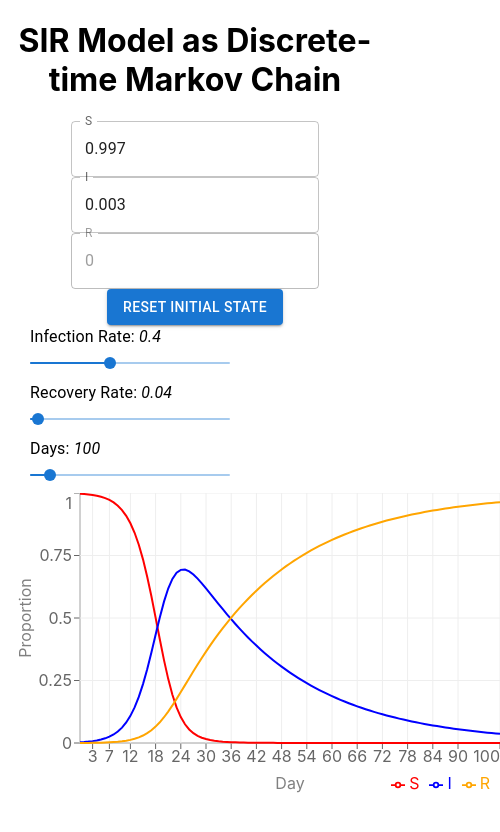
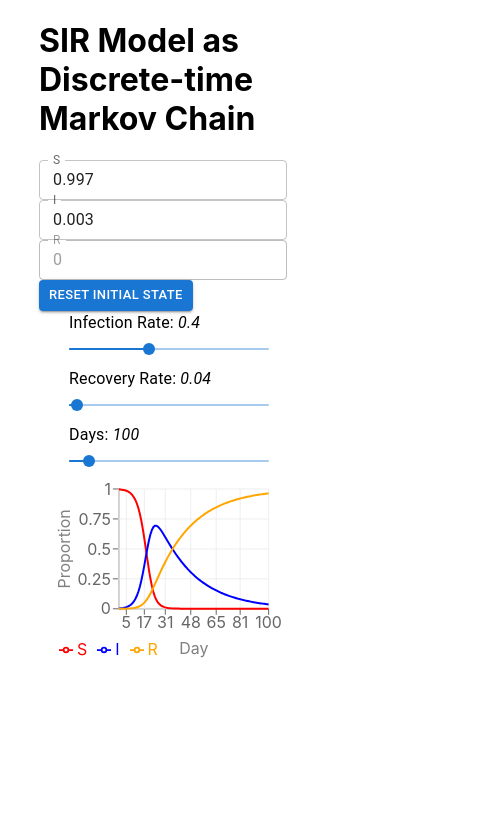
Before and after one commit to luiarthur/sir-model, a React (Create React App) app: page / in a window 390 px wide. Shown: the top 832 px of the page, 500 px wide, since content can reach past the window. Built offline with nearby package versions, Linux system fonts and the light colour scheme.

Commit message:
updated width of ResponsiveContainer

```diff
--- a/src/App.css
+++ b/src/App.css
@@ -1,5 +1,7 @@
 .App {
-  text-align: center;
+  margin: auto;
+  width: 80%;
+  max-width: 800px;
 }
 
 .App-logo {
--- a/src/App.js
+++ b/src/App.js
@@ -8,7 +8,7 @@ import TextField from '@mui/material/TextField';
 
 import { useState } from 'react';
 import { Label, LineChart, Line, XAxis, YAxis } from 'recharts'
-import { CartesianGrid, Tooltip, Legend } from 'recharts'
+import { CartesianGrid, Tooltip, Legend, ResponsiveContainer } from 'recharts'
 import { forecast } from './sir.js'
 
 export function App() {
@@ -60,10 +60,10 @@ export function App() {
   }
 
   const chartMargin = {
-    top: 0,
-    right: 0,
+    top: 10,
+    right: 20,
     left: 20,
-    bottom: 0,
+    bottom: 20,
   }
 
   const Value = (props) => <i>{props.value}</i>
@@ -73,21 +73,20 @@ export function App() {
       <h1> SIR Model as Discrete-time Markov Chain </h1>
 
       <div>
-        <TextField id="S-input" label="S"
+        <TextField id="S-input" label="S" size="small"
           defaultValue={defaults.initState.S}
           onChange={handleS}
         />
-        <TextField id="I-input" label="I"
+        <TextField id="I-input" label="I" size="small"
           defaultValue={defaults.initState.I}
           onChange={handleI}
         />
-        <TextField id="R-input" label="R" disabled
+        <TextField id="R-input" label="R" size="small" disabled
           defaultValue={defaults.initState.R}
         />
         <br/>
         <Button
-          className="sir-btn"
-          variant="contained"
+          className="sir-btn" variant="contained" size="small"
           onClick={handleInitState}>
           Reset initial state
         </Button>
@@ -132,7 +131,8 @@ export function App() {
         />
       </Box>
 
-      <LineChart width={500} height={300} data={path} margin={chartMargin} >
+      <ResponsiveContainer width="80%" aspect={5.0 / 4.0} minWidth="0">
+        <LineChart data={path} margin={chartMargin} >
           <XAxis dataKey="day">
             <Label value="Day" postition="bottom" dy={25} />
           </XAxis>
@@ -140,13 +140,16 @@ export function App() {
              <Label angle={-90} value='Proportion'
                     position='insideLeft' style={{textAnchor: 'middle'}}/>
           </YAxis>
-        <Tooltip formatter={ (value) => `${(+value * 100).toFixed(3)}%`} position={{y: 300}}/>
-        <Legend align="right"/>
+          <Tooltip formatter={ (value) => `${(+value * 100).toFixed(3)}%`} position={{y: -120}}/>
+          <Legend align="top"/>
           <CartesianGrid stroke="#eee" />
           <Line  dataKey="S" dot={false} strokeWidth="2" stroke="red" />
           <Line  dataKey="I" dot={false} strokeWidth="2" stroke="blue" />
           <Line  dataKey="R" dot={false} strokeWidth="2" stroke="orange" />
         </LineChart>
+      </ResponsiveContainer>
+
+      <br/>
     </div>
   );
 }
```
Lines whose indentation alone changed are shown as unchanged.
